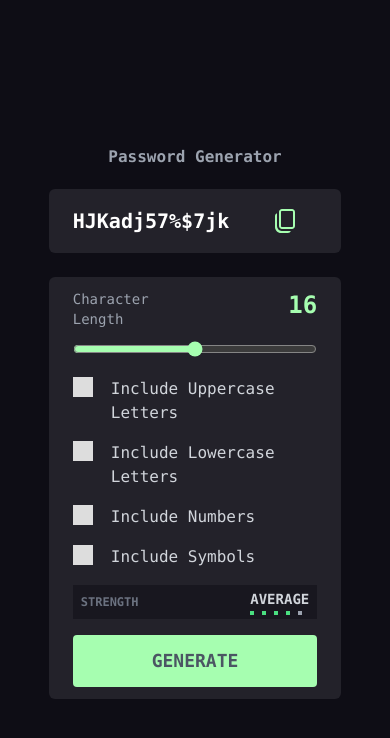
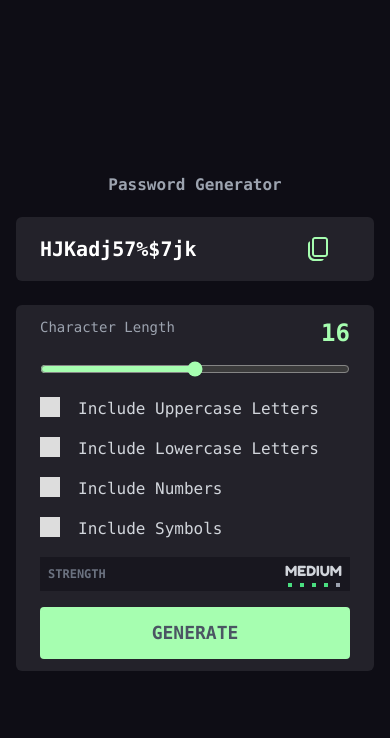
Before and after one commit to rockreyad/password-generator, a website: page src/index.html in a window 390 px wide. Drawn offline with Linux system fonts and the light colour scheme.

Commit message:
responsive fix

```diff
--- a/src/index.html
+++ b/src/index.html
@@ -9,7 +9,7 @@
   </head>
   <body class="bg-[#0E0D15]">
     <div
-      class="flex flex-col justify-center mx-auto items-center w-3/4 xl:w-1/3 h-screen"
+      class="flex flex-col justify-center mx-auto items-center w-full md:w-2/4 xl:w-1/3 h-screen p-4"
     >
       <h1 class="text-gray-400 font-mono mb-5 font-semibold">
         Password Generator
@@ -95,11 +95,11 @@
           </p>
           <div class="flex flex-col md:flex-row space-y-0.5 md:space-x-2">
             <p
-              class="text-gray-300 uppercase font-semibold md:font-bold text-sm md:text-xl"
+              class="font-fredoka text-gray-300 uppercase font-base md:font-medium text-sm md:text-xl"
             >
-              AVERAGE
+              medium
             </p>
-            <div class="flex space-x-2">
+            <div class="flex space-x-2 justify-center md:justify-end">
               <div class="bg-green-400 px-0.5 md:px-1.5 h-1 md:h-auto"></div>
               <div class="bg-green-400 px-0.5 md:px-1.5 h-1 md:h-auto"></div>
               <div class="bg-green-400 px-0.5 md:px-1.5 h-1 md:h-auto"></div>
--- a/src/styles/tailwind.css
+++ b/src/styles/tailwind.css
@@ -1,3 +1,4 @@
+@import url("https://fonts.googleapis.com/css2?family=Fredoka+One&display=swap");
 @tailwind base;
 @tailwind components;
 @tailwind utilities;
--- a/tailwind.config.js
+++ b/tailwind.config.js
@@ -2,7 +2,12 @@
 module.exports = {
   content: ["./src/**/*.{html,js}"],
   theme: {
-    extend: {},
+    extend: {
+      fontFamily: {
+        fredoka: ["Fredoka One", "cursive"],
+      },
+    },
+
   },
   plugins: [],
-}
+};
```
Also changed, not shown: src/styles/main.css, style.css (deleted).
